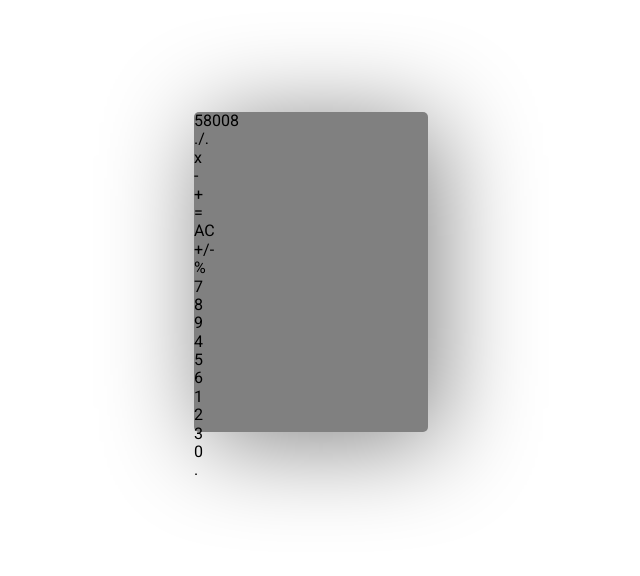
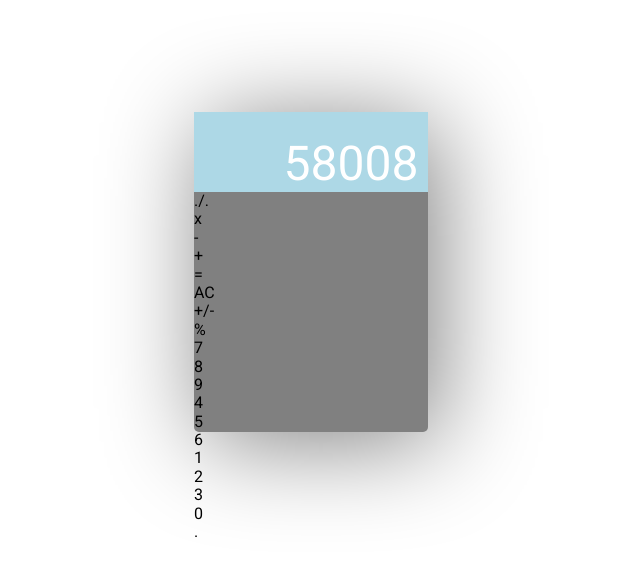
Before and after one commit to brac/calcClone, a website: page index.html in a window 1280 px wide. Shown: the part 128-704 px from the top of the page, without its empty margins (329-969 px from the left). Drawn offline with Linux system fonts and the light colour scheme.

Commit message:
output field positioning

```diff
--- a/index.css
+++ b/index.css
@@ -17,3 +17,15 @@
   top:0;
   width: 234px;
 }
+
+.calculator-outputview {
+  background-color: lightblue;
+  color: white;
+  height: 80px;
+}
+
+.calculator-outputview-output{
+  font-size: 3em;
+  padding: .5em .2em;
+  text-align: right;
+}
--- a/index.html
+++ b/index.html
@@ -9,7 +9,9 @@
 
 <body>
   <div class="calculator">
-    <div class="calculator-outputview">58008</div> <!-- calculator-outputview -->
+    <div class="calculator-outputview">
+      <div class="calculator-outputview-output">58008</div>
+  </div> <!-- calculator-outputview -->
     <div class="calculator-keypad">
       <div class="calculator-keypad-functionkeys">
         <!-- TODO: Better Symbols -->
```
Also changed, not shown: README.md.
